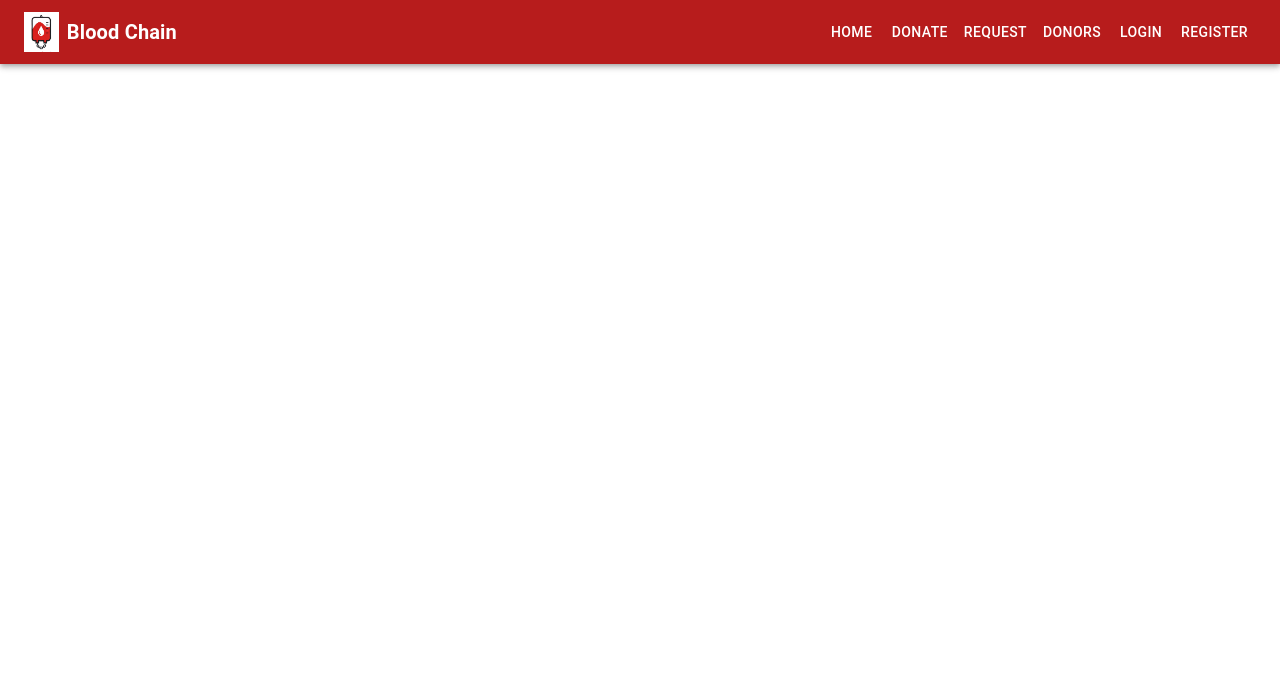
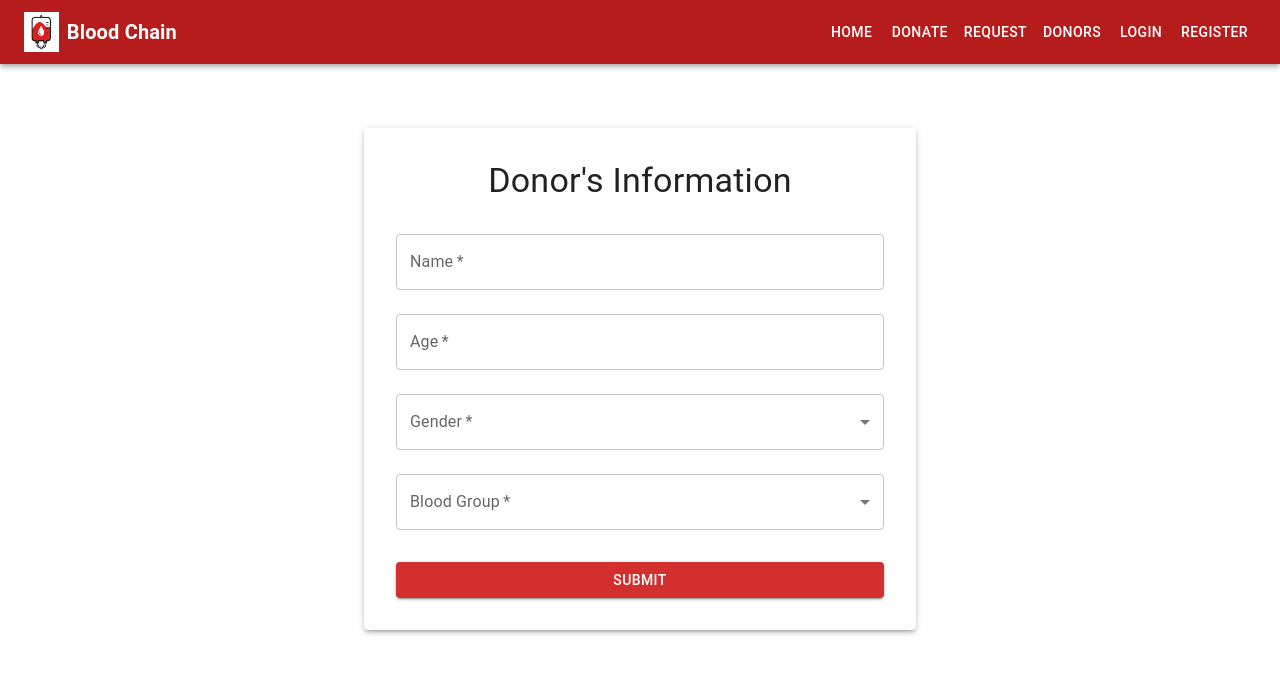
Before and after one commit to Zumaina/bloodchain, a React (Create React App) app in the folder frontend/: page /donor-register in a window 1280 px wide. Shown: the top 674 px of the page. Built offline with nearby package versions, Linux system fonts and the light colour scheme.

Commit message:
fix routing of become a donor button and navbar donate

```diff
--- a/frontend/src/components/Navbar.js
+++ b/frontend/src/components/Navbar.js
@@ -31,7 +31,7 @@ const Navbar = () => {
           <Button color="inherit" component={Link} to="/">
             Home
           </Button>
-          <Button color="inherit">
+          <Button color="inherit" component={Link} to="/donate">
             Donate
           </Button>
           <Button color="inherit" component={Link} to="/request">
--- a/frontend/src/pages/HomePage.js
+++ b/frontend/src/pages/HomePage.js
@@ -32,14 +32,15 @@ const HomePage = () => {
         <Box sx={{ marginTop: 3 }}>
             <Button
   component={Link}
-  to="/donate"
+  to="/donor-register"
   variant="contained"
   color="error"
   size="large"
   sx={{ marginRight: 2 }}
 >
   Become a Donor
-            </Button>
+</Button>
+
             <Button
               component={Link}
               to="/request"
--- a/frontend/src/router/AppRouter.js
+++ b/frontend/src/router/AppRouter.js
@@ -12,7 +12,7 @@ const AppRouter = () => {
       <Route path="/" element={<HomePage />} />
       <Route path="/register" element={<RegisterPage />} />
       <Route path="/login" element={<LoginPage />} />
-      <Route path="/donate" element={<DonorRegisterPage />} />
+      <Route path="/donor-register" element={<DonorRegisterPage />} />
     </Routes>
   );
 };
```
